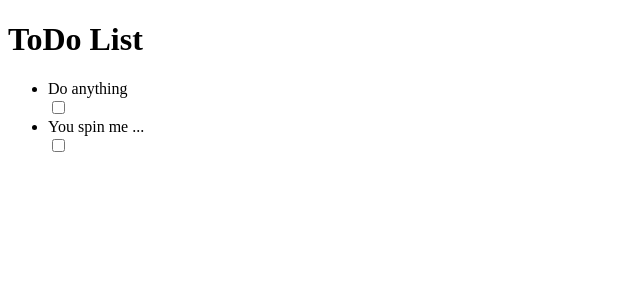
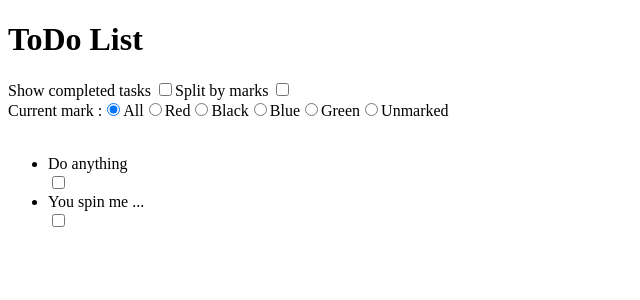
Before and after one commit to SergZu/ToDo-List-App, a React app: page / in a window 1280 px wide. Shown: the top 300 px of the page, without its empty margins (0-640 px from the left). Built offline with nearby package versions, Linux system fonts and the light colour scheme.

Commit message:
Complete view filters

```diff
--- a/src/components/App/index.tsx
+++ b/src/components/App/index.tsx
@@ -1,20 +1,23 @@
 import React, { useState } from 'react';
 import TaskList from '../TaskList';
 import TaskAddForm from '../TaskAddForm';
+import TaskListFilter from '../TaskListFilter';
 import { options, taskType } from '../types';
 
 const App = function() {
+
     const [data, setData] = useState( () : taskType[] =>([
         {text : 'Do anything', id : '1', complete : false, mark : 'none'},
-        {text : 'Do anything else', id : '2', complete : true, mark : 'none'},
+        {text : 'Do anything else', id : '2', complete : true, mark : 'blue'},
         {text : 'You spin me ...', id : '3', complete : false, mark : 'none'},
-        {text : 'Right now, baby right now', id : '4', complete : true, mark : 'none'},
+        {text : 'Right now, baby right now', id : '4', complete : true, mark : 'red'},
     ]) );
-    const getOptions = () : options => ({
+
+    const [optionsData, setOptionsData] = useState( () : options =>({
         showCompleted: false,
         splited : false,
-        currentMark : 'none',})
-    const taskData = data;
+        currentMark : '',
+    }) );
 
     const setTaskChecked = (id : string) => {
         const taskData = [...data];
@@ -23,12 +26,17 @@ const App = function() {
         setData(taskData);
     };
 
+    const changeOptions = (newOptions : options) => {
+        setOptionsData(newOptions);
+    };
+
     return (
-        <>
+        <div className='TaskListApp'>
             <h1>ToDo List</h1>
-            <TaskList tasks={taskData} viewOptions={getOptions()} setTaskChecked={setTaskChecked} />
+            <TaskListFilter options={optionsData} changeOptions={changeOptions} />
+            <TaskList tasks={data} viewOptions={optionsData} setTaskChecked={setTaskChecked} />
             <TaskAddForm />
-        </>
+        </div>
     )
 }
 
--- a/src/components/TaskList/index.tsx
+++ b/src/components/TaskList/index.tsx
@@ -16,6 +16,14 @@ const Task = function(props : TaskElementType) {
 
 const TaskList = function(props : TaskListProps) {
 
+    const markPriorities = {
+        red : 0,
+        black : 1,
+        blue : 2,
+        green : 3,
+        none : 4,
+    };
+
     const onChangeHandler : React.ChangeEventHandler = (evt) => {
         const target  = evt.target.closest('.task');
         if (target !== null) props.setTaskChecked(target.id);
@@ -23,11 +31,15 @@ const TaskList = function(props : TaskListProps) {
 
     const createList = (taskData : taskType[] | [], options : options) => {
         let targetArray = [...taskData];
-        if (options.currentMark !== 'none') {
+        if (options.currentMark !== '') {
             targetArray = taskData.filter((item) => item.mark === options.currentMark );
         };
         if (options.splited) {
-            targetArray.sort((a,b) => ( a.mark !== b.mark ) ? 1 : 0 );
+            targetArray.sort((a,b) => {
+                const itemA = markPriorities[a.mark];
+                const itemB = markPriorities[b.mark];
+                return itemA - itemB;
+            });
         };
         if (!options.showCompleted) {
             targetArray = targetArray.filter((item) => !item.complete);
@@ -38,7 +50,7 @@ const TaskList = function(props : TaskListProps) {
     };
 
     return (
-        <ul>
+        <ul className='tasklist'>
             {createList(props.tasks, props.viewOptions)}
         </ul>
     )
--- a/src/components/TaskListFilter/index.tsx
+++ b/src/components/TaskListFilter/index.tsx
@@ -1,12 +1,51 @@
 import React from 'react';
 import './style.scss';
+import { options, mark } from '../types';
 
-function index() {
+interface FilterProps {
+    options : options;
+    changeOptions : (newOption : options) => void;
+}
+
+const TaskListFilter = function(props : FilterProps) {
+
+    const { options, changeOptions } = props;
+
+    const changeCompletedFilter = () => {
+        let newOptions = {...options};
+        newOptions.showCompleted = !options.showCompleted;
+        changeOptions(newOptions);
+    };
+
+    const changeSplitFilter = () => {
+        let newOptions = {...options};
+        newOptions.splited = !options.splited;
+        changeOptions(newOptions);
+    };
+
+    const changeMarkFilter = (evt : React.ChangeEvent<HTMLInputElement>) => {
+        let newOptions = {...options};
+        newOptions.currentMark = evt.currentTarget.value as mark;
+        changeOptions(newOptions);
+    };
+
     return (
-        <div>
-
-        </div>
+        <form className='TaskListFilter'>
+            <label className='TaskListFilter-completed'>Show completed tasks <input name='ShowCompletedCheck' type='checkbox' checked={options.showCompleted}
+            onChange={changeCompletedFilter} /></label>
+            <label className='TaskListFilter-splited'>Split by marks <input name='ShowSplitedCheck' type='checkbox' checked={options.splited}
+            onChange={changeSplitFilter} /></label>
+            <div className='TaskListFilter-marks'>Current mark :
+                <label className='TaskListFilter-mark:all'><input type='radio' value='' checked={options.currentMark === ''} onChange={changeMarkFilter} />All</label>
+                <label className='TaskListFilter-mark:red'><input type='radio' value='red' checked={options.currentMark === 'red'} onChange={changeMarkFilter} />Red</label>
+                <label className='TaskListFilter-mark:black'><input type='radio' value='black' checked={options.currentMark === 'black'} onChange={changeMarkFilter} />Black</label>
+                <label className='TaskListFilter-mark:blue'><input type='radio' value='blue' checked={options.currentMark === 'blue'} onChange={changeMarkFilter} />Blue</label>
+                <label className='TaskListFilter-mark:green'><input type='radio' value='green' checked={options.currentMark === 'green'} onChange={changeMarkFilter} />Green</label>
+                <label className='TaskListFilter-mark:none'><input type='radio' value='none' checked={options.currentMark === 'none'} onChange={changeMarkFilter} />Unmarked</label>
+                <option value='' className='TaskListFilter-marks__red'></option>
+            </div>
+        </form>
     )
 }
 
-export default index
+export default TaskListFilter;
--- a/src/components/types.ts
+++ b/src/components/types.ts
@@ -1,9 +1,9 @@
-export type mark = 'none' | 'blue' | 'green' | 'red' | 'black';
+export type mark = 'none' | 'blue' | 'green' | 'red' | 'black' ;
 
 export interface options {
     showCompleted: boolean;
     splited : boolean;
-    currentMark : mark;
+    currentMark : mark | '';
 }
 
 export interface taskType {
```
